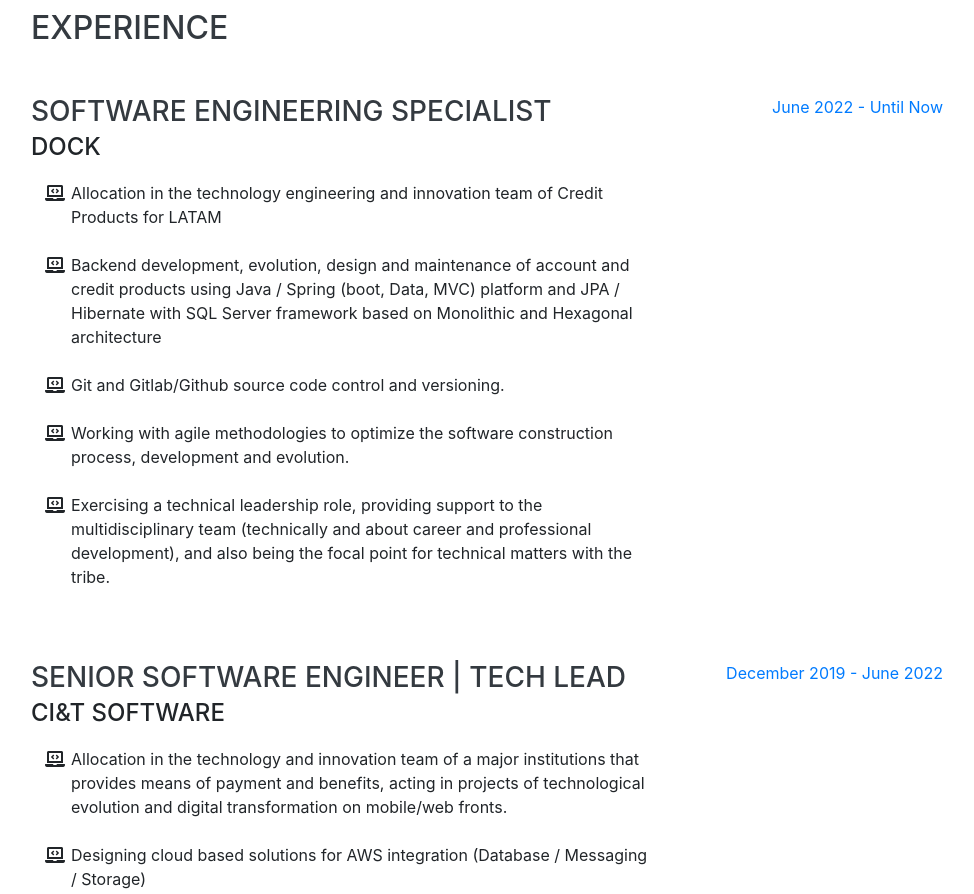
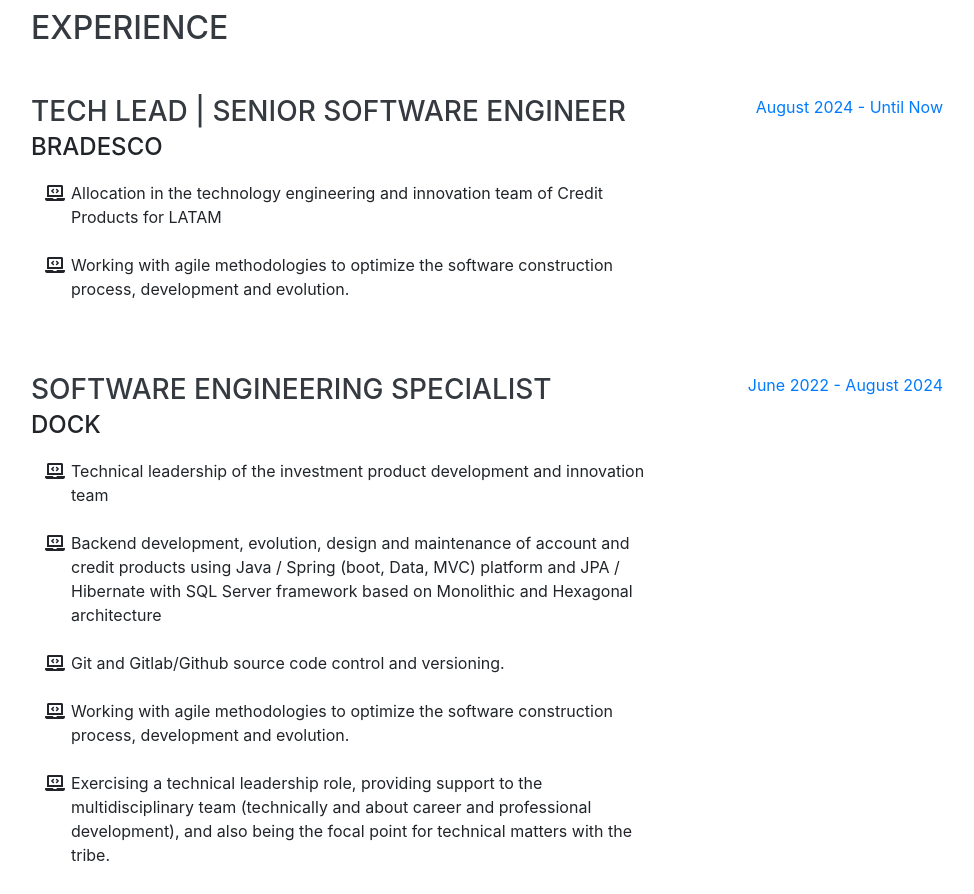
Before and after one commit to rafaelfelixmoraes/rafaelfelixmoraes.github.io, a website with bundled scripts: page index.html in a window 1280 px wide. Shown: the part 840-1734 px from the top of the page, without its empty margins (289-1263 px from the left). Built offline with nearby package versions, Linux system fonts and the light colour scheme; files whose address does not match are found by name; a web font is replaced by a local one.

Commit message:
Include new role

```diff
--- a/index.html
+++ b/index.html
@@ -94,12 +94,32 @@
 
         <div class="resume-item d-flex flex-column flex-md-row justify-content-between mb-5">
           <div class="resume-content">
+            <h3 class="mb-0">Tech Lead | Senior Software Engineer</h3>
+            <div class="subheading mb-3">Bradesco</div>
+            <ul class="fa-ul mb-0">
+              <li>
+                <i class="fa-li fa fa-laptop-code"></i>
+                Allocation in the technology engineering and innovation team of Credit Products for LATAM</li>
+                <br>
+              <li>
+                <i class="fa-li fa fa-laptop-code"></i>
+                Working with agile methodologies to optimize the software construction process, development and evolution.</li>
+                <br>
+            </ul>
+          </div>
+          <div class="resume-date text-md-right">
+            <span class="text-primary">August 2024 - Until Now</span>
+          </div>
+        </div>
+
+        <div class="resume-item d-flex flex-column flex-md-row justify-content-between mb-5">
+          <div class="resume-content">
             <h3 class="mb-0">Software Engineering Specialist</h3>
             <div class="subheading mb-3">Dock</div>
             <ul class="fa-ul mb-0">
               <li>
                 <i class="fa-li fa fa-laptop-code"></i>
-                Allocation in the technology engineering and innovation team of Credit Products for LATAM</li>
+                Technical leadership of the investment product development and innovation team</li>
                 <br>
               <li>
                 <i class="fa-li fa fa-laptop-code"></i>
@@ -120,7 +140,7 @@
             </ul>
           </div>
           <div class="resume-date text-md-right">
-            <span class="text-primary">June 2022 - Until Now</span>
+            <span class="text-primary">June 2022 - August 2024</span>
           </div>
         </div>
 
```
